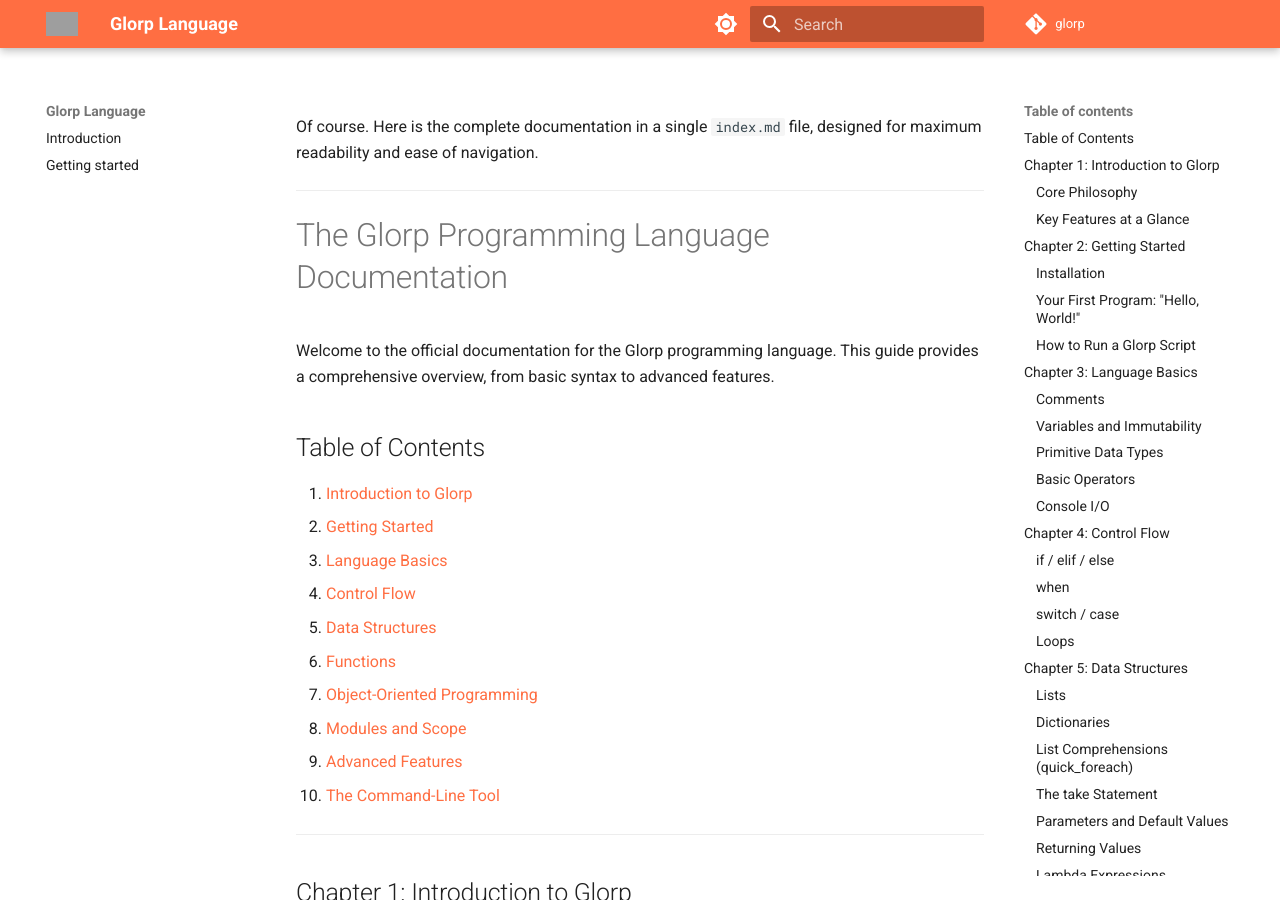
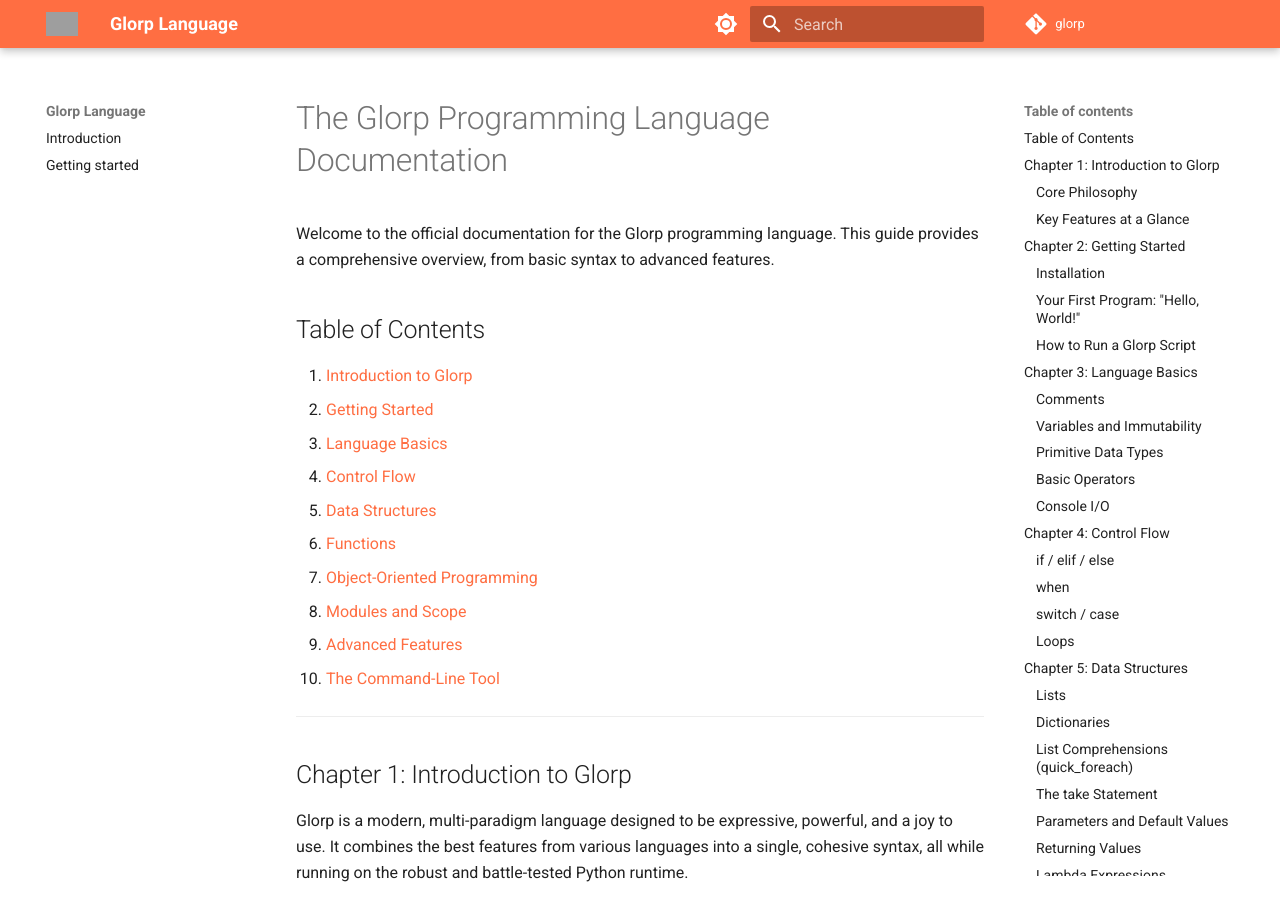
Before and after one commit to LecSUSOff/glorp, an MkDocs documentation site: the page built from docs/index.md, in a window 1280 px wide and 900 px high. Built offline with MkDocs 1.6.1 and Material for MkDocs 9.7.7, drawn with Linux system fonts in a browser that asks for light colours; comment, search, counter and statistics services are not loaded; grey boxes are pictures that could not be loaded.

Commit message:
what was it in the top

```diff
--- a/docs/index.md
+++ b/docs/index.md
@@ -1,7 +1,3 @@
-Of course. Here is the complete documentation in a single `index.md` file, designed for maximum readability and ease of navigation.
-
-***
-
 # The Glorp Programming Language Documentation
 
 Welcome to the official documentation for the Glorp programming language. This guide provides a comprehensive overview, from basic syntax to advanced features.
```
